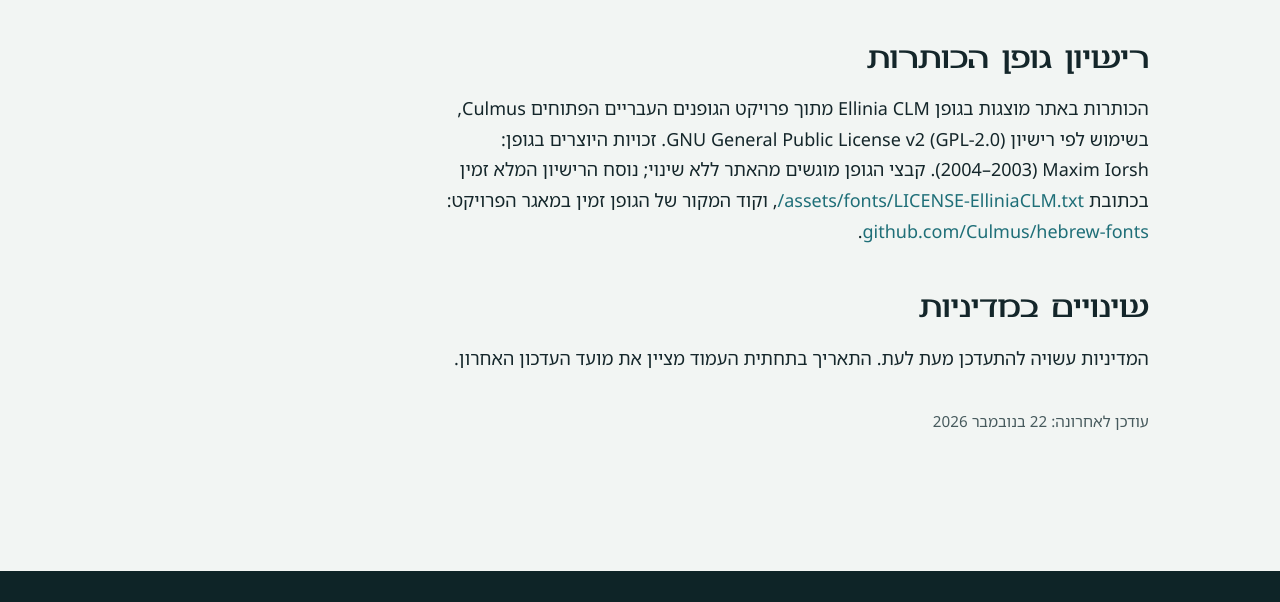
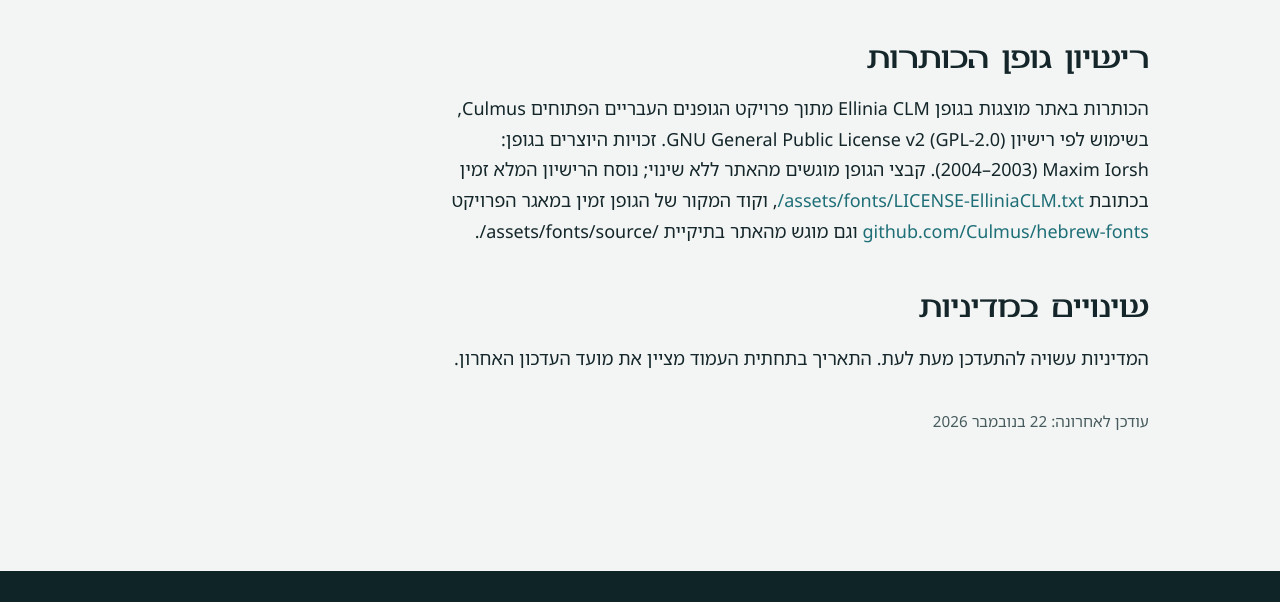
Before and after one commit to benny161299/Landing-page, a plain HTML site: page site/privacy-policy/index.html in a window 1280 px wide. Shown: the part 2608-3210 px from the top of the page. Drawn offline with Linux system fonts and the light colour scheme.

Commit message:
Host Ellinia FontForge sources alongside the font files

```diff
--- a/site/privacy-policy/index.html
+++ b/site/privacy-policy/index.html
@@ -79,7 +79,7 @@
 <p>על פי חוק הגנת הפרטיות, התשמ״א–1981, אתם רשאים לבקש לעיין במידע האישי שנשמר עליכם, וכן לבקש לתקן אותו או למחוק אותו אם הוא אינו מדויק, שלם או מעודכן, בכפוף להוראות הדין. למימוש זכויותיכם, אפשר לפנות אליי בטלפון או בדוא״ל המופיעים בראש עמוד זה.</p>
 
 <h2>רישיון גופן הכותרות</h2>
-<p>הכותרות באתר מוצגות בגופן <span class="ltr">Ellinia CLM</span> מתוך פרויקט הגופנים העבריים הפתוחים <span class="ltr">Culmus</span>, בשימוש לפי רישיון <span class="ltr">GNU General Public License v2 (GPL-2.0)</span>. זכויות היוצרים בגופן: <span class="ltr">Maxim Iorsh</span> (2003–2004). קבצי הגופן מוגשים מהאתר ללא שינוי; נוסח הרישיון המלא זמין בכתובת <a href="/assets/fonts/LICENSE-ElliniaCLM.txt" target="_blank" rel="noopener"><span class="ltr">/assets/fonts/LICENSE-ElliniaCLM.txt</span></a>, וקוד המקור של הגופן זמין במאגר הפרויקט: <a href="https://github.com/Culmus/hebrew-fonts" target="_blank" rel="noopener"><span class="ltr">github.com/Culmus/hebrew-fonts</span></a>.</p>
+<p>הכותרות באתר מוצגות בגופן <span class="ltr">Ellinia CLM</span> מתוך פרויקט הגופנים העבריים הפתוחים <span class="ltr">Culmus</span>, בשימוש לפי רישיון <span class="ltr">GNU General Public License v2 (GPL-2.0)</span>. זכויות היוצרים בגופן: <span class="ltr">Maxim Iorsh</span> (2003–2004). קבצי הגופן מוגשים מהאתר ללא שינוי; נוסח הרישיון המלא זמין בכתובת <a href="/assets/fonts/LICENSE-ElliniaCLM.txt" target="_blank" rel="noopener"><span class="ltr">/assets/fonts/LICENSE-ElliniaCLM.txt</span></a>, וקוד המקור של הגופן זמין במאגר הפרויקט <a href="https://github.com/Culmus/hebrew-fonts" target="_blank" rel="noopener"><span class="ltr">github.com/Culmus/hebrew-fonts</span></a> וגם מוגש מהאתר בתיקיית <span class="ltr">/assets/fonts/source/</span>.</p>
 <h2>שינויים במדיניות</h2>
 <p>המדיניות עשויה להתעדכן מעת לעת. התאריך בתחתית העמוד מציין את מועד העדכון האחרון.</p>
 
```
Also changed, not shown: src/pages/privacy-policy/index.html (+1 -1 lines), site/assets/fonts/LICENSE-ElliniaCLM.txt, 2 other files.
